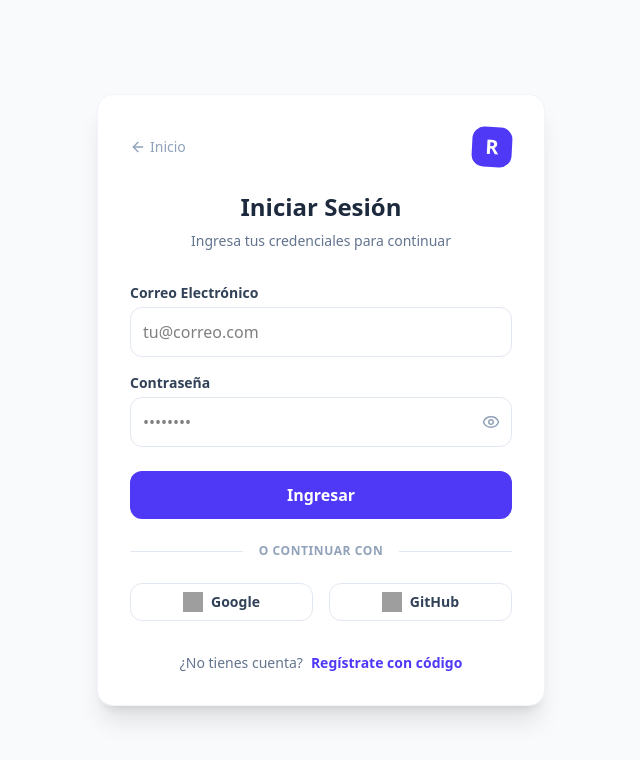
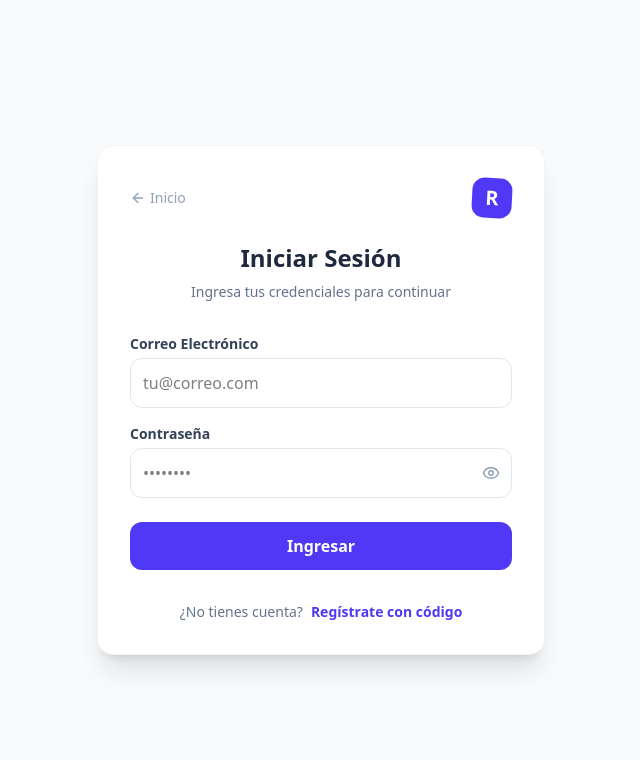
Before and after one commit to dagudelo88/Rentevent, a React (Vite) app: page /auth/signin in a window 1280 px wide. Shown: the top 760 px of the page, without its empty margins (319-959 px from the left). Built offline with nearby package versions, Linux system fonts and the light colour scheme; no server answers; grey boxes are pictures that could not be loaded.

Commit message:
removed oauth external

```diff
--- a/src/pages/Auth/SignIn.jsx
+++ b/src/pages/Auth/SignIn.jsx
@@ -79,13 +79,6 @@ export default function SignIn() {
     } finally {
       setLoading(false);
     }
-  };
-
-  const handleOAuth = async (provider) => {
-    await supabase.auth.signInWithOAuth({
-      provider,
-      options: { redirectTo: `${window.location.origin}/app` },
-    });
   };
 
   const switchMode = (login) => {
@@ -213,31 +206,6 @@ export default function SignIn() {
           </button>
         </form>
 
-        {/* OAuth — only show for login */}
-        {isLogin && (
-          <>
-            <div className="mt-6 flex items-center justify-between before:content-[''] before:flex-1 before:border-t before:border-slate-200 after:content-[''] after:flex-1 after:border-t after:border-slate-200">
-              <span className="text-xs text-slate-400 font-bold px-4 uppercase tracking-wider">o continuar con</span>
-            </div>
-            <div className="mt-6 grid grid-cols-2 gap-4">
-              <button
-                onClick={() => handleOAuth('google')}
-                className="flex items-center justify-center gap-2 border border-slate-200 rounded-xl py-2 hover:bg-slate-50 transition"
-              >
-                <img src="https://www.svgrepo.com/show/475656/google-color.svg" alt="Google" className="w-5 h-5" />
-                <span className="text-sm font-bold text-slate-700">Google</span>
-              </button>
-              <button
-                onClick={() => handleOAuth('github')}
-                className="flex items-center justify-center gap-2 border border-slate-200 rounded-xl py-2 hover:bg-slate-50 transition"
-              >
-                <img src="https://www.svgrepo.com/show/512317/github-142.svg" alt="GitHub" className="w-5 h-5" />
-                <span className="text-sm font-bold text-slate-700">GitHub</span>
-              </button>
-            </div>
-          </>
-        )}
-
         <div className="mt-8 text-center text-sm">
           <span className="text-slate-500">
             {isLogin ? '¿No tienes cuenta?' : '¿Ya tienes cuenta?'}
```
